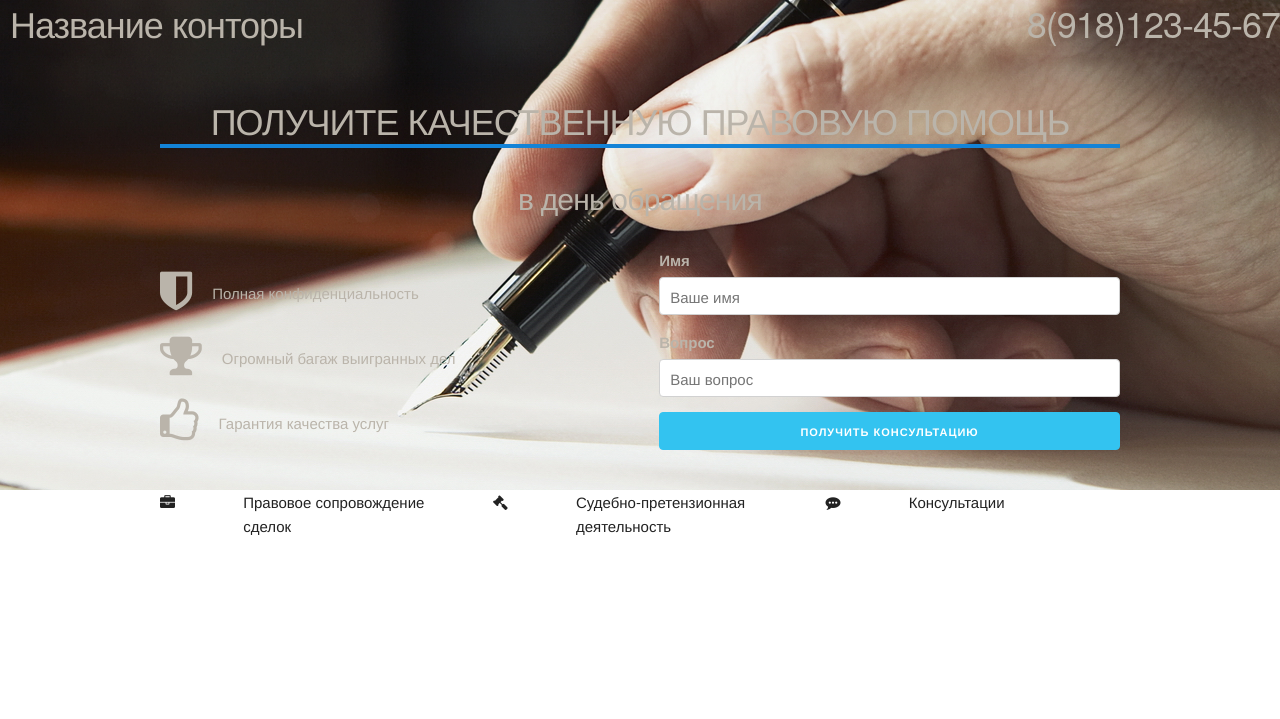
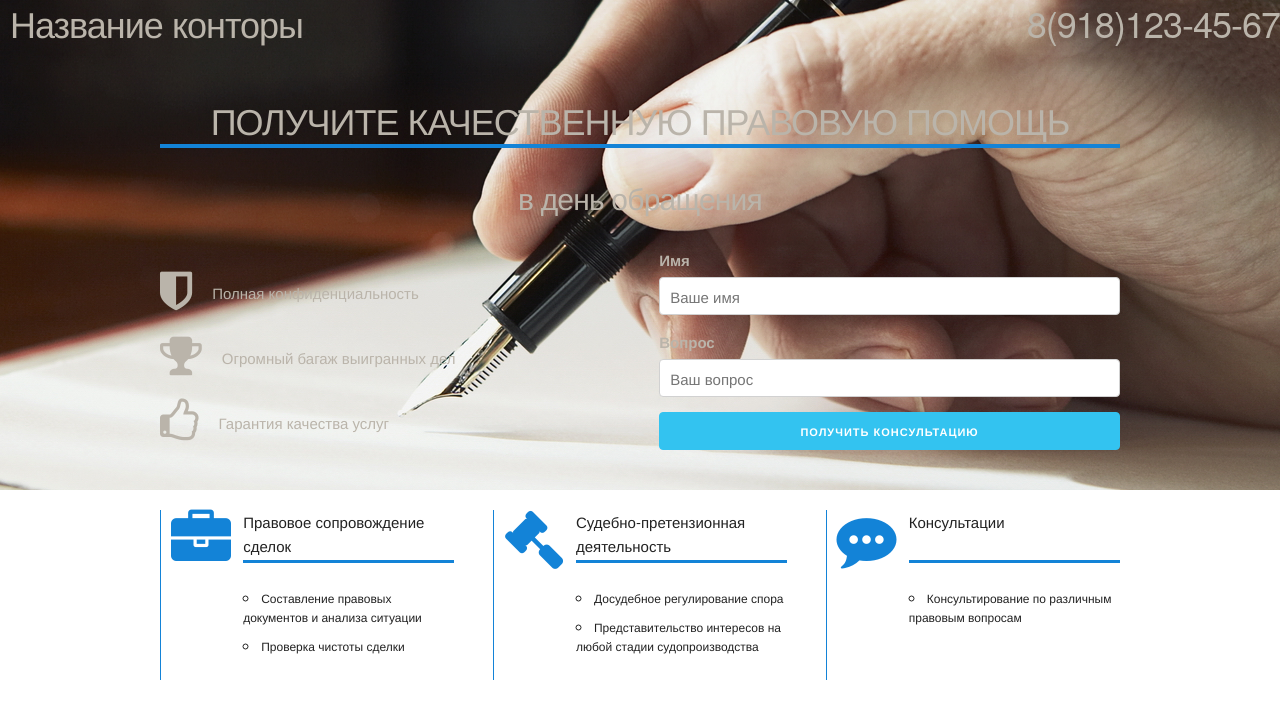
Before and after one commit to YellowAgency/lawers_landing, a Django app: template templates/base.html in a window 1280 px wide. Shown: the top 719 px of the page. Run offline with Django 3.2, Linux system fonts and the light colour scheme; the template is opened without the code that fills it, so the values that code supplies are empty.

Commit message:
added second screen

```diff
--- a/static/css/main.css
+++ b/static/css/main.css
@@ -31,3 +31,29 @@
 .fiches__text {
     margin: 13px 0 0 20px;
 }
+
+.main__functions {
+    margin-top: 20px;
+}
+
+.main__functions__left-col {
+     height: 170px;
+    padding-left: 10px;
+    border-left: 1px solid #1383d7;
+}
+
+.main__functions__font_color {
+    color: #1383d7;
+}
+
+.main__functions__text {
+    height: 50px;
+}
+
+.main__functions__text_border {
+    border-bottom: 3px solid #1383d7;
+}
+
+.main__functions__li {
+    font-size: 12px;
+}
--- a/templates/base.html
+++ b/templates/base.html
@@ -79,29 +79,55 @@
     <div class="main__functions">
         <div class="row">
             <div class="container">
-                <div class="one column">
-                        <i class="fa fa-briefcase" aria-hidden="true"></i>
-                    </div>
-                <div class="three columns">
-                    <div class="u-pull-left">
-                        Правовое сопровождение сделок
-                    </div>
-                </div>
-                <div class="one column">
-                        <i class="fa fa-gavel" aria-hidden="true"></i>
+                <div class="one column main__functions__left-col  main__functions__font_color">
+                    <i class="fa fa-briefcase fa-4x" aria-hidden="true"></i>
                 </div>
                 <div class="three columns">
-                    <div class="u-pull-left">
-                        Судебно-претензионная деятельность
-                    </div>
+                    <p class="main__functions__text main__functions__text_border">
+                        Правовое сопровождение сделок
+                    </p>
+                    <ul class="main__functions__li">
+                        <li>
+                            Составление правовых документов
+                            и анализа ситуации
+                        </li>
+                        <li>
+                            Проверка чистоты сделки
+                        </li>
+                    </ul>
                 </div>
-                <div class="one column">
-                        <i class="fa fa-commenting" aria-hidden="true"></i>
+                <div class="one column main__functions__left-col main__functions__font_color">
+                    <i class="fa fa-gavel fa-4x" aria-hidden="true"></i>
                 </div>
                 <div class="three columns">
                     <div>
+                        <p class="main__functions__text main__functions__text_border">
+                            Судебно-претензионная деятельность
+                        </p>
+                        <ul class="main__functions__li">
+                            <li>
+                                Досудебное регулирование спора
+                            </li>
+                            <li>
+                                Представительство интересов
+                                на любой стадии судопроизводства
+                            </li>
+                        </ul>
+                    </div>
+                </div>
+                <div class="one column main__functions__left-col main__functions__font_color">
+                    <i class="fa fa-commenting fa-4x" aria-hidden="true"></i>
+                </div>
+                <div class="three columns">
+                    <p class="main__functions__text main__functions__text_border">
                         Консультации
-                    </div>
+                    </p>
+                    <ul class="main__functions__li">
+                        <li>
+                            Консультирование по различным
+                            правовым вопросам
+                        </li>
+                    </ul>
                 </div>
             </div>
         </div>
```
